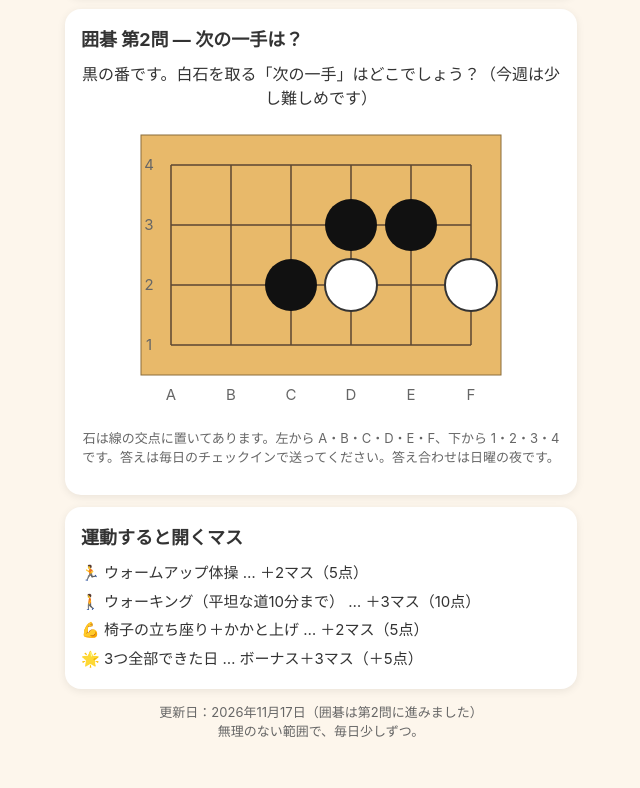
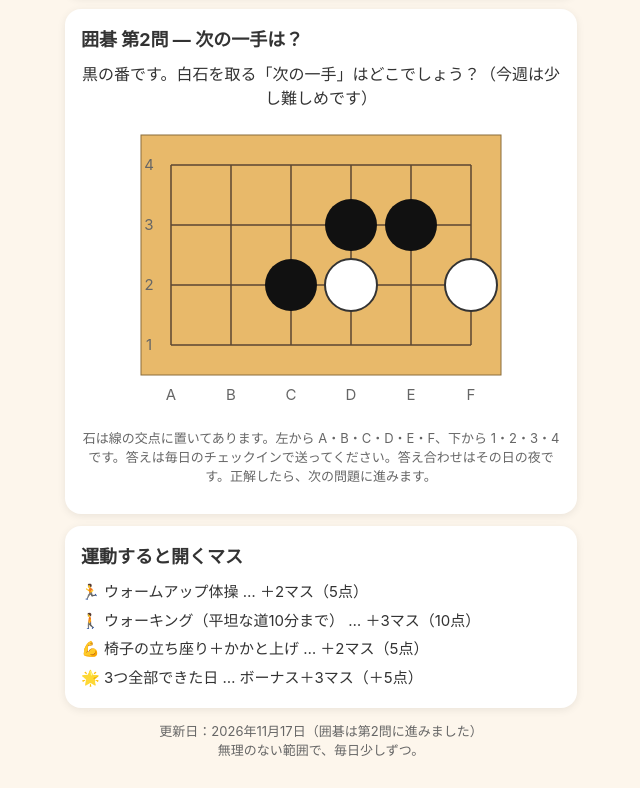
Before and after one commit to tanaka19750908-oss/tanaka19750908-oss.github.io-, a plain HTML site: page index.html in a window 1280 px wide. Shown: the part 778-1566 px from the top of the page, without its empty margins (319-959 px from the left). Drawn offline with Linux system fonts and the light colour scheme.

Commit message:
Go grading is now same-night

```diff
--- a/index.html
+++ b/index.html
@@ -78,7 +78,7 @@
     <circle cx="220" cy="100" r="26" fill="#111"/><circle cx="280" cy="100" r="26" fill="#111"/>
     <circle cx="160" cy="160" r="26" fill="#111"/><circle cx="220" cy="160" r="26" fill="#fff" stroke="#333" stroke-width="2"/><circle cx="340" cy="160" r="26" fill="#fff" stroke="#333" stroke-width="2"/>
   </svg>
-  <p class="note">石は線の交点に置いてあります。左から A・B・C・D・E・F、下から 1・2・3・4 です。答えは毎日のチェックインで送ってください。答え合わせは日曜の夜です。</p>
+  <p class="note">石は線の交点に置いてあります。左から A・B・C・D・E・F、下から 1・2・3・4 です。答えは毎日のチェックインで送ってください。答え合わせはその日の夜です。正解したら、次の問題に進みます。</p>
 </div>
 
 <div class="card">
```
